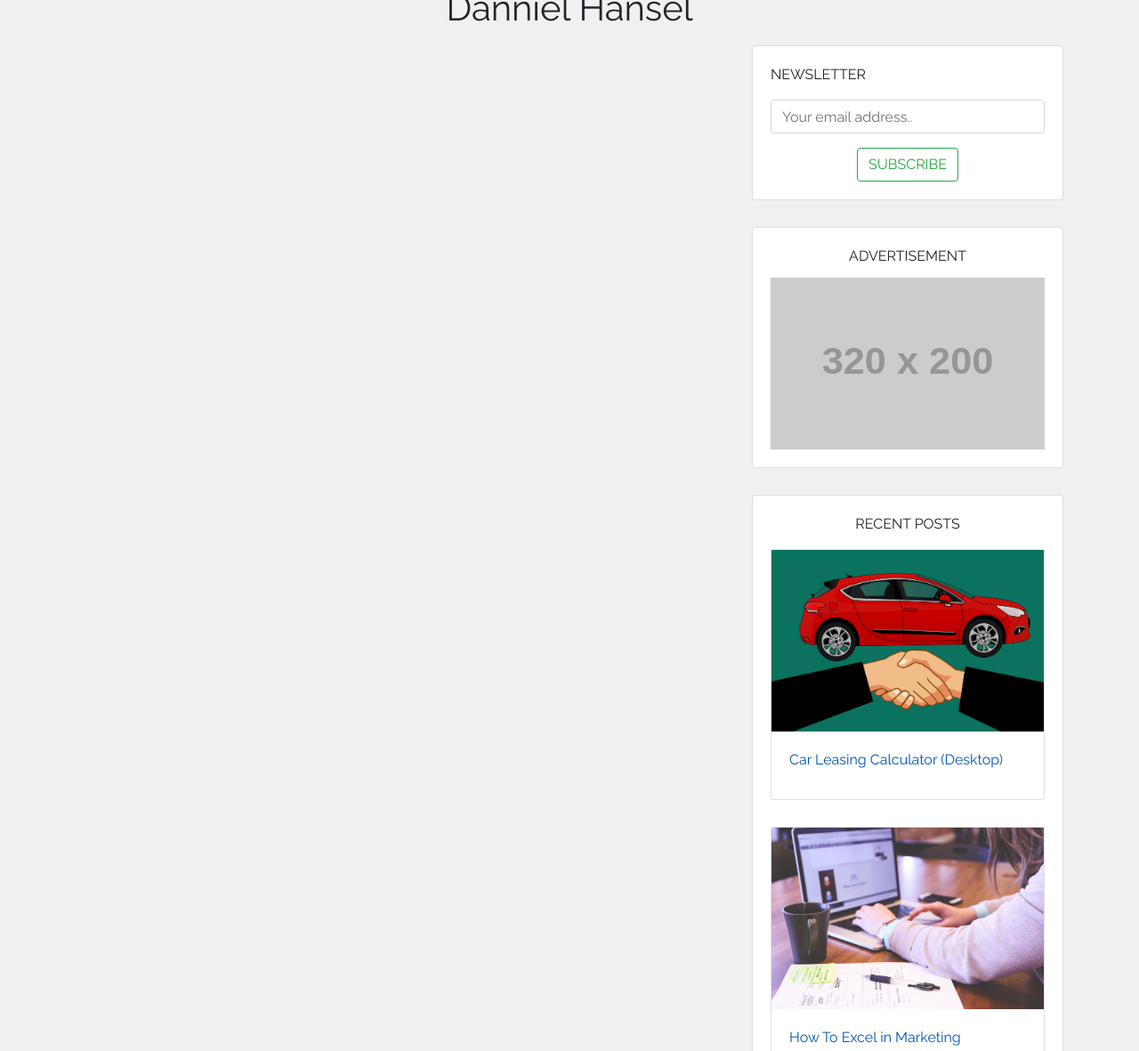
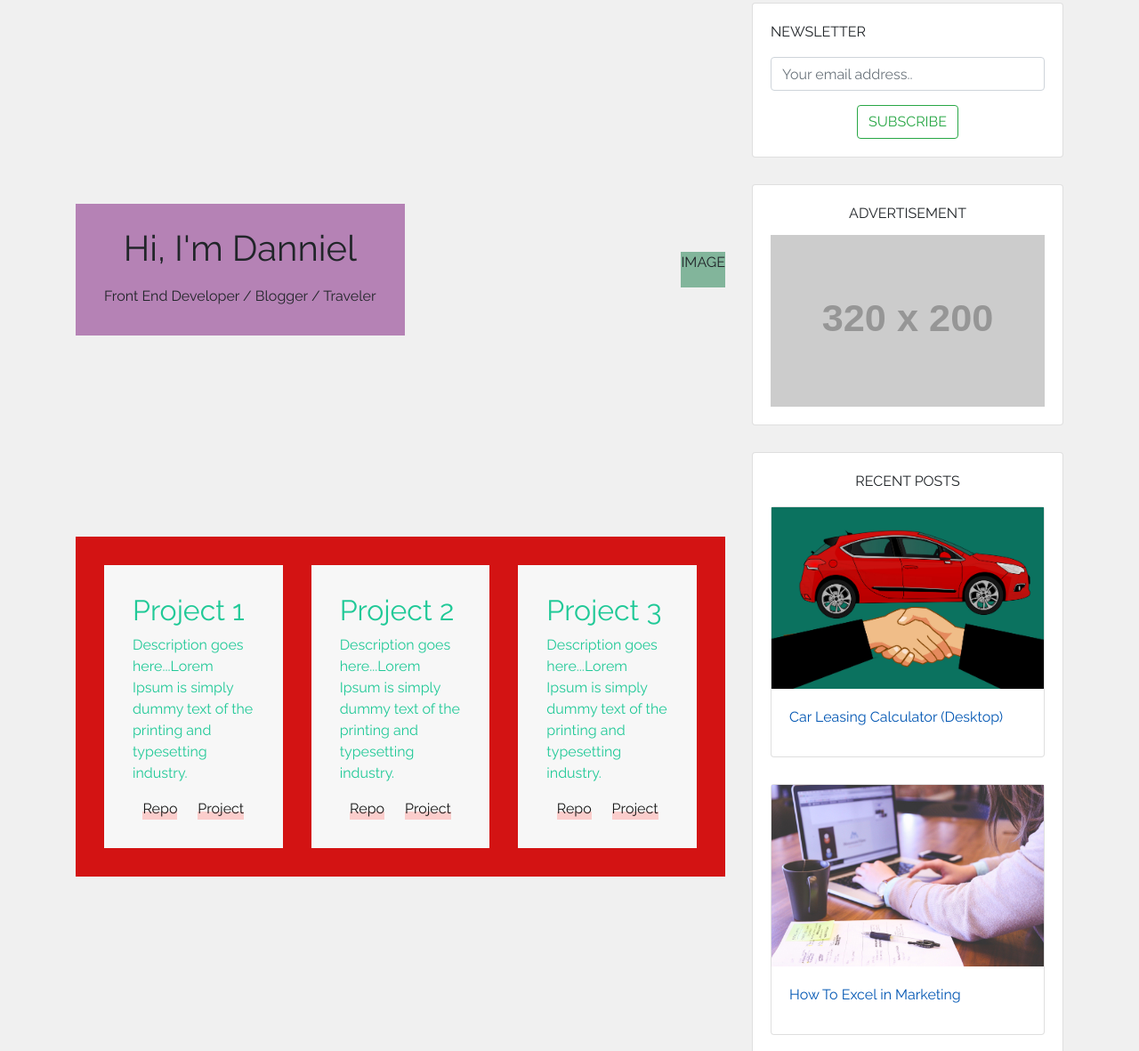
Before and after one commit to dehanz13/danniel-hansel-portfolio-gatsby, a Gatsby site: page / in a window 1280 px wide. Shown: the part 85-1266 px from the top of the page at 89% size. Built offline with nearby package versions, Linux system fonts and the light colour scheme; Gatsby itself is replaced by a stand-in of ours; placeholder pictures from the web are drawn by us.

Commit message:
Added projects on Home page

```diff
--- a/src/components/Hero.js
+++ b/src/components/Hero.js
@@ -10,37 +10,43 @@ const Hero = () => {
 		},
 	} = useStaticQuery(query)
 	return(
-		// <div>
-		// 	<p>this is hero</p>
-		// </div>
-		<header className="hero">
-			<div className="section-center hero-center">
-				<div className="underline">
-					<Image fluid={fluid} className="hero-img" />
-				</div>
-				<article className="hero-info">
-					<div>
-						<div className="underline">
-							<h1>Hi, I'm Danniel</h1>
-							<h4>Freelance web and Mobile UI/UX Designer</h4>
-							<Link to="/contact" className="btn">
-								Contact me
-							</Link>
-						</div>
-					</div>
-				</article>
+		// <header className="hero">
+		// 	<div className="section-center hero-center">
+		// 		<article className="hero-info">
+		// 			<div>
+		// 				<div className="underline"></div>
+		// 					<h1>Hi, I'm Danniel</h1>
+		// 					<h4>Freelance web and Mobile UI/UX Designer</h4>
+		// 					<Link to="/contact" className="btn">
+		// 						Contact me
+		// 					</Link>
+
+		// 			</div>
+		// 		</article>
+		// 		{/* <Image fluid={fluid} className="hero-img" /> */}
+		// 	</div>
+		// </header>
+		<header className="hero_header">
+
+			<div className="hero_intro">
+				<h1>Hi, I'm Danniel</h1>
+				<p>Front End Developer / Blogger / Traveler</p>
 
 			</div>
+			<div className="hero_image">
+				{/* <Image fluid={fluid} alt="" /> */}
+				<p>IMAGE</p>
+			</div>
 		</header>
+
 	)
-
 }
 
 const query = graphql`
-	{
+	query {
 		file(relativePath: { eq: "danniel-headshot.jpg"}) {
 			childImageSharp {
-				fluid(maxWidth: 600) {
+				fluid(maxHeight: 600) {
 					...GatsbyImageSharpFluid
 				}
 			}
--- a/src/components/Projects.js
+++ b/src/components/Projects.js
@@ -5,9 +5,38 @@ import Project from "./Projects"
 
 const Projects = ({ projects, title, showLink }) => {
 	return(
-		<div>
-			<p>This is all my projects.</p>
-		</div>
+		<section className="projects">
+			<div className="projects_card">
+				<div className="projects_card_description">
+					<h2>Project 1</h2>
+					<p>Description goes here...Lorem Ipsum is simply dummy text of the printing and typesetting industry. </p>
+				</div>
+				<div className="projects_card_links">
+					<a href="https://github.com/dehanz13">Repo</a>
+					<a href="https://github.com/dehanz13">Project</a>
+				</div>
+			</div>
+			<div className="projects_card">
+				<div className="projects_card_description">
+					<h2>Project 2</h2>
+					<p>Description goes here...Lorem Ipsum is simply dummy text of the printing and typesetting industry. </p>
+				</div>
+				<div className="projects_card_links">
+					<a href="https://github.com/dehanz13">Repo</a>
+					<a href="https://github.com/dehanz13">Project</a>
+				</div>
+			</div>
+			<div className="projects_card">
+				<div className="projects_card_description">
+					<h2>Project 3</h2>
+					<p>Description goes here...Lorem Ipsum is simply dummy text of the printing and typesetting industry. </p>
+				</div>
+				<div className="projects_card_links">
+					<a href="https://github.com/dehanz13">Repo</a>
+					<a href="https://github.com/dehanz13">Project</a>
+				</div>
+			</div>
+		</section>
 	)
 }
 
--- a/src/pages/index.js
+++ b/src/pages/index.js
@@ -6,17 +6,24 @@ import SEO from "../components/seo"
 import Post from "../components/Post"
 import PaginationLinks from '../components/PaginationLinks'
 import Hero from '../components/Hero'
+import Projects from '../components/Projects'
 
 const IndexPage = () => {
   const postsPerPage = 5;
   //We need number of pages but we cant calculate the number of pages outside here because we need the 'data' from render={data => {
   let numberOfPages
   return(
-  <Layout pageTitle="Danniel Hansel">
+  <Layout pageTitle="">
     <SEO title="Home" keywords={[`gatsby`, `application`, `react`]} />
-    {/* <Hero />
+    <Hero />
+    {/* <Projects />
+    <Blogs /> */}
+    <Projects />
 
-    <StaticQuery
+
+
+
+    {/* <StaticQuery
       query={indexQuery}
       render={data => {
         numberOfPages = Math.ceil(data.allMarkdownRemark.totalCount / postsPerPage)
--- a/src/styles/_hero.scss
+++ b/src/styles/_hero.scss
@@ -6,6 +6,25 @@
   position: relative;
 }
 
+.hero_header {
+  min-height: 75vh;
+  background-size: cover;
+  display: flex;
+  justify-content: space-between;
+  align-items: center;
+  //background-color: #181818;
+}
+
+.hero_intro {
+  padding: 1rem 2rem;
+  background-color: rgba(129, 34, 129, 0.533);
+
+}
+
+.hero_image {
+  //display: block;
+  background-color: rgba(34, 129, 82, 0.533);
+}
 .hero-center {
   height: 100%;
   display: grid;
--- /dev/null
+++ b/src/styles/_projects.scss
@@ -0,0 +1,49 @@
+.projects {
+	display: flex;
+	// flex-direction: column;
+	justify-content: space-evenly;
+	padding: 2rem 1rem;
+	background: rgb(211, 19, 19);
+	// align-items: center;
+}
+
+.projects_card {
+	width: 33.3%;
+	color: #20c997;
+	margin: 0 1rem;
+	padding: 2rem;
+	display: flex;
+	flex-direction: column;
+	justify-content: space-between;
+	background-color: #f7f7f7;
+}
+
+.projects_card_links {
+	display: flex;
+	justify-content: space-around;
+}
+
+.projects_card_links a {
+	text-decoration: none;
+	color: #181818;
+	transition: background-position 120ms, color 120ms;
+	background-image: linear-gradient(
+		transparent 0%,
+		transparent calc(50% - 9px),
+		rgba(255,164,161, .5) calc(50% - 9px),
+		rgba(255,164,161, 0.5) 100%
+	);
+	background-size: 100% 200%;
+	background-position: 0px 0px;
+}
+
+.projects_card_links a:hover {
+	background-image: linear-gradient(
+		transparent 0%,
+		transparent calc(50% - 9px),
+		rgba(38, 19, 110, 1) calc(50% - 9px),
+		rgba(38, 10, 110, 1) 100%
+	);
+	background-position: center center;
+	color: #f7f7f7;
+}
--- a/src/styles/index.scss
+++ b/src/styles/index.scss
@@ -8,3 +8,4 @@
 @import './links';
 @import './sidebar';
 @import './hero';
+@import './projects';
```
Also changed, not shown: 1 other file.
